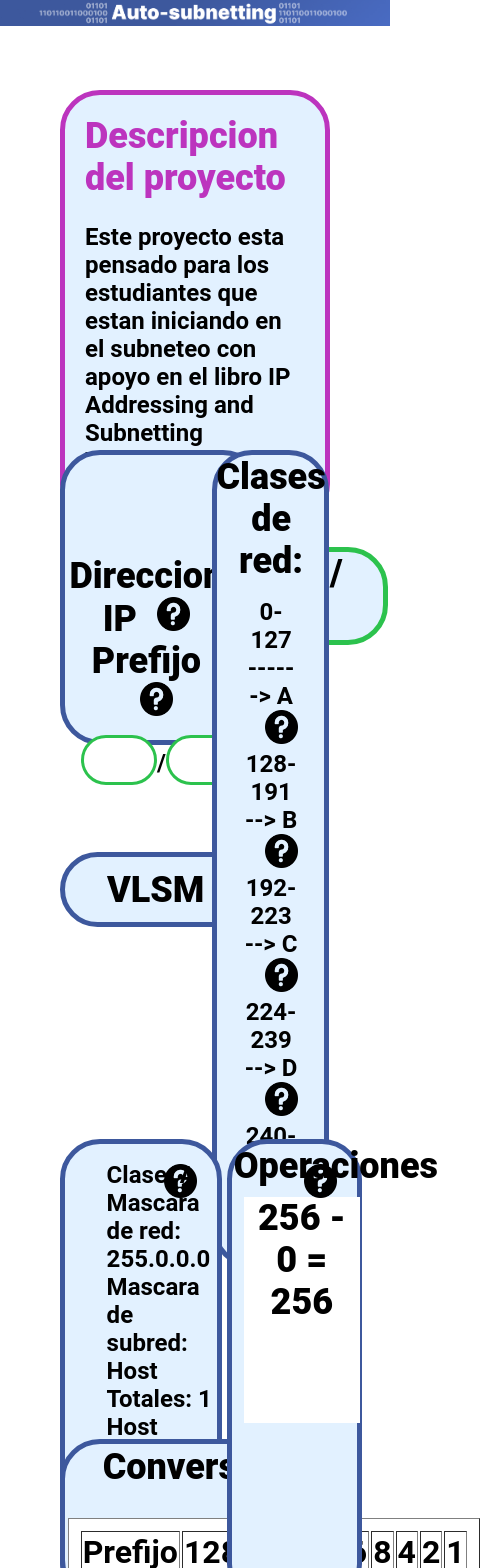
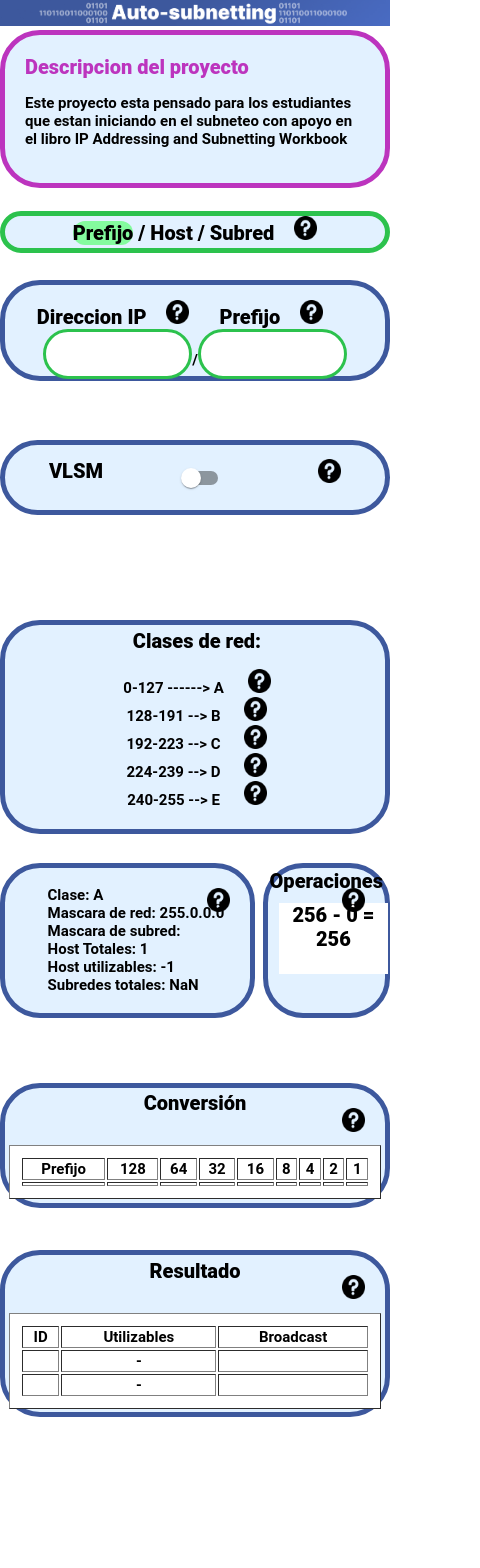
Before and after one commit to RobertoErick/Auto-subnetting, a React (Create React App) app: page / in a window 390 px wide. Shown: the top 1568 px of the page, 480 px wide, since content can reach past the window. After the commit the page ends 1459 px from the top, so only its background shows below. Built offline with nearby package versions, Linux system fonts and the light colour scheme.

Commit message:
seccion responsive de telefono terminada

```diff
--- a/src/App.css
+++ b/src/App.css
@@ -63,3 +63,30 @@ ul{
         line-height: normal;
     }
 }
+@media (max-width: 390px){
+    .contenido{
+        padding: 0%;
+    }
+
+    .parrafo{
+        font-size: 15px;
+        font-style: normal;
+        font-weight: 700;
+        line-height: normal;
+    }
+
+    .titulo{
+        font-size: 20px;
+        font-style: normal;
+        font-weight: 900;
+        line-height: normal;
+        margin: 0;
+    }
+
+    .duda{
+        width: 23px;
+        height: 24px;
+        margin-left: 20px;
+    }
+
+}
--- a/src/Componentes/Filas/Primera_Fila/Direccion_IP/Direccion_IP.jsx
+++ b/src/Componentes/Filas/Primera_Fila/Direccion_IP/Direccion_IP.jsx
@@ -10,6 +10,9 @@ const Contenido = styled.div`
   text-align: center;
   @media (max-width: 768px) {
     padding-top: 100px;
+  }
+  @media (max-width: 390px) {
+    padding-top: 15px;
   }
 `
 
--- a/src/Componentes/Filas/Primera_Fila/index.jsx
+++ b/src/Componentes/Filas/Primera_Fila/index.jsx
@@ -25,6 +25,9 @@ const Cont_desc = styled.div`
     width:100%;
     margin-bottom: 23px;
   }
+  @media (max-width: 390px) {
+    width: 100%;
+  }
 `
 //Contenedor de los 3 componentes donde se escoje y escribe el subneteo
 const Cont_Subneteo = styled.div`
@@ -43,6 +46,9 @@ const Cont_Switch = styled.div`
     width: 84%;
     height: auto;
   }
+  @media (max-width: 390px) {
+    width: 100%;
+  }
 `
 //Contenedor del input de la direccion ip y prefijo
 const Cont_IP = styled.div`
@@ -50,9 +56,9 @@ const Cont_IP = styled.div`
   height: 41%;
   @media (max-width: 768px) {
     position: absolute;
-    top: 450px;
-    width: 52%;
-    height: 35%;
+    top: 280px;
+    width: 100%;
+    height: 12%;
   }
 `
 //Contenedor del switch de VLSM
@@ -65,6 +71,10 @@ const Cont_VLSM = styled.div`
     width: 52%;
     height: 150px;
   }
+  @media (max-width: 390px) {
+    top: 440px;
+    width: 100%;
+  }
 `
 //contenedor de las clases de red
 const Cont_Clases = styled.div`
@@ -74,6 +84,11 @@ const Cont_Clases = styled.div`
     top: 450px;
     right: 61px;
     width: 30%;
+  }
+  @media (max-width: 390px) {
+    top: 620px;
+    right: 0px;
+    width: 100%;
   }
 `
 
--- a/src/Componentes/Filas/Segunda_FIla/Conversion.jsx
+++ b/src/Componentes/Filas/Segunda_FIla/Conversion.jsx
@@ -19,6 +19,10 @@ const Tabla = styled.table`
     font-size: 32px;
     padding: 10px;
     background-color:white;
+    box-sizing: border-box;
+    @media (max-width: 390px) {
+        font-size: 15px;
+      }
 `
 
 const Img = styled.img`
--- a/src/Componentes/Filas/Segunda_FIla/index.jsx
+++ b/src/Componentes/Filas/Segunda_FIla/index.jsx
@@ -14,6 +14,9 @@ const Contenedor = styled.div`
     position: relative;
     top: 550px;
   }
+  @media (max-width: 390px) {
+    top: 610px;
+  }
 `
 //Contenedor de las caracteristicas de la red
 const Cont_Caract = styled.div`
@@ -22,6 +25,9 @@ const Cont_Caract = styled.div`
   @media (max-width: 768px) {
     position: relative;
     width: 60%;
+  }
+  @media (max-width: 390px) {
+    width: 100%;
   }
 `
 //Cpntenedor de las conversiones del subneteo
@@ -32,6 +38,9 @@ const Cont_Conv = styled.div`
     position: absolute;
     width: 100%;
     top: 300px;
+  }
+  @media (max-width: 390px) {
+    top: 220px;
   }
 `
 //contenedor de las operaciones
--- a/src/Componentes/Filas/Tercera_Fila/Resultado.jsx
+++ b/src/Componentes/Filas/Tercera_Fila/Resultado.jsx
@@ -16,6 +16,9 @@ const Tabla = styled.table`
     font-size: 32px;
     padding: 10px;
     background-color:white;
+    @media (max-width: 390px) {
+        font-size: 15px;
+      }
 `
 
 const Img = styled.img`
--- a/src/Componentes/Header.jsx
+++ b/src/Componentes/Header.jsx
@@ -1,4 +1,9 @@
 import Banner from "../Img/Banner.png";
+import styled from "styled-components";
+
+const HeaderStyle = styled.header`
+    box-sizing: border-box;
+`
 
 function Header(){
     return(
```
